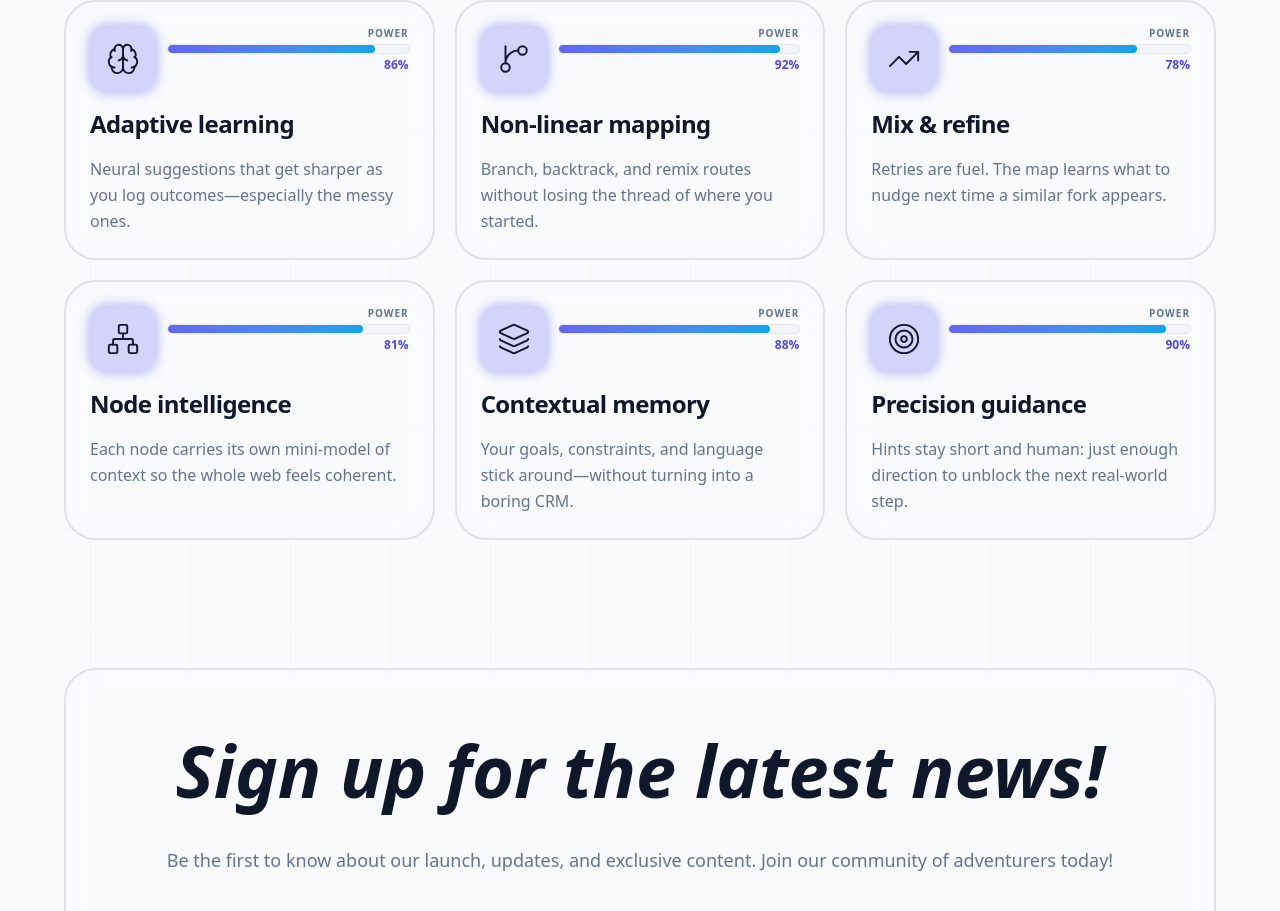
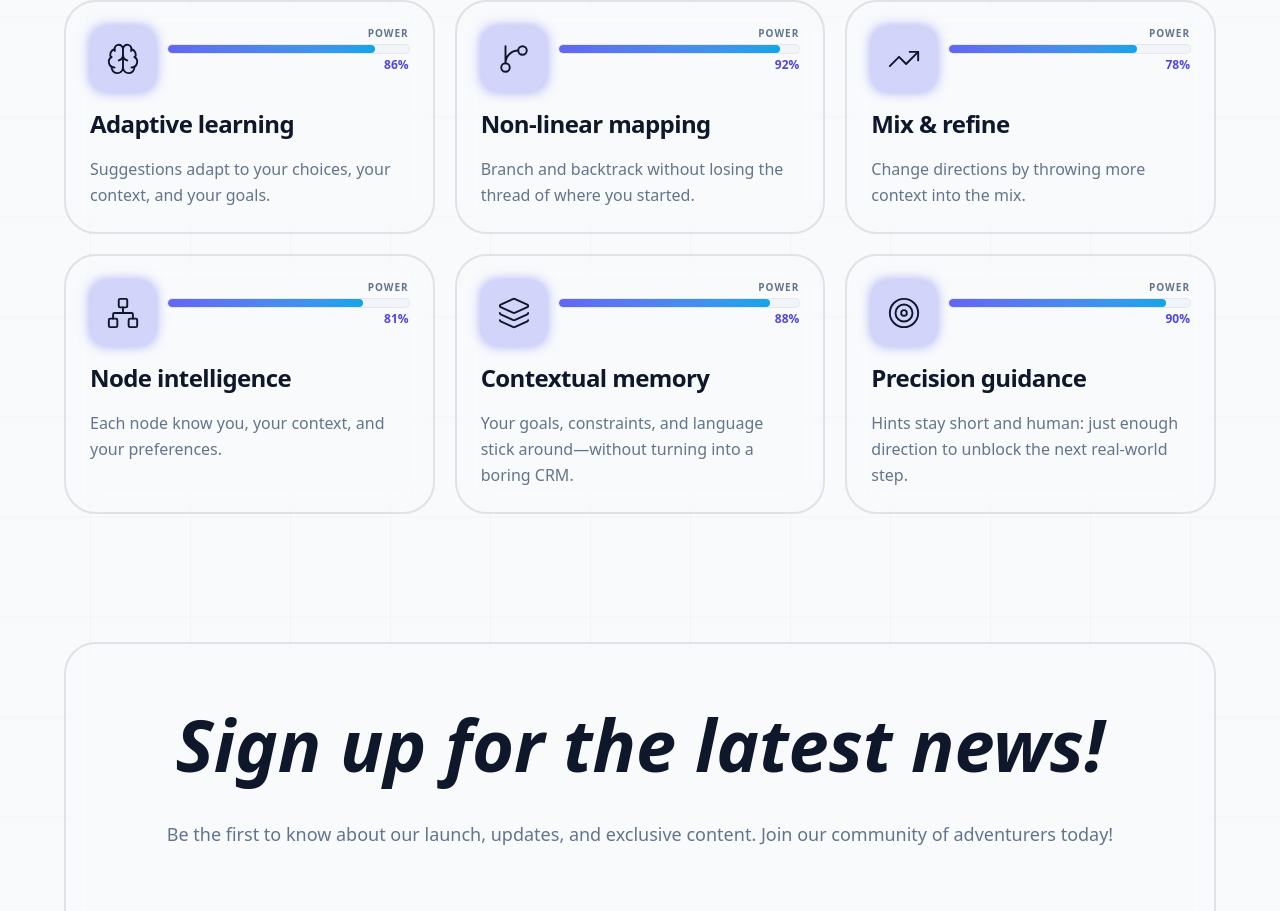
Before and after one commit to GioMarcolla/sure-x, a Next.js app: page / in a window 1280 px wide. Shown: the part 2713-3624 px from the top of the page. Built offline with nearby package versions, Linux system fonts and the light colour scheme; no server answers.

Commit message:
General improvements

```diff
--- a/src/components/SureNewsSignUp.tsx
+++ b/src/components/SureNewsSignUp.tsx
@@ -89,12 +89,13 @@ const SureNewsSignUp: FC<SureNewsSignUpProps> = ({
                         {status === 'loading' ? '...' : 'Sign Up NOW!'}
                     </button>
                 </form>
+
                 {status !== 'idle' && status !== 'loading' && (
                     <p
                         className={cn(
-                            'text-sm',
+                            'text-lg font-medium',
                             status === 'success'
-                                ? 'text-(--accent-min)'
+                                ? 'text-(--accent-mint)'
                                 : 'text-(--error)'
                         )}
                     >
--- a/src/components/home/SureFeatures.tsx
+++ b/src/components/home/SureFeatures.tsx
@@ -13,39 +13,37 @@ import {
 import { cn } from '@/lib/tailwind.utils';
 import SureLoadingCard from '../ui/SureLoadingCards';
 
-type CAPABILITY = {
+type FEATURE = {
     title: string;
     description: string;
     icon: LucideIcon;
     level: number; // 0-100
 };
 
-const CAPABILITIES: Array<CAPABILITY> = [
+const FEATURES: Array<FEATURE> = [
     {
         title: 'Adaptive learning',
         description:
-            'Neural suggestions that get sharper as you log outcomes—especially the messy ones.',
+            'Suggestions adapt to your choices, your context, and your goals.',
         icon: BrainIcon,
         level: 86,
     },
     {
         title: 'Non-linear mapping',
         description:
-            'Branch, backtrack, and remix routes without losing the thread of where you started.',
+            'Branch and backtrack without losing the thread of where you started.',
         icon: GitBranchIcon,
         level: 92,
     },
     {
         title: 'Mix & refine',
-        description:
-            'Retries are fuel. The map learns what to nudge next time a similar fork appears.',
+        description: 'Change directions by throwing more context into the mix.',
         icon: TrendingUpIcon,
         level: 78,
     },
     {
         title: 'Node intelligence',
-        description:
-            'Each node carries its own mini-model of context so the whole web feels coherent.',
+        description: 'Each node know you, your context, and your preferences.',
         icon: NetworkIcon,
         level: 81,
     },
@@ -75,7 +73,7 @@ const SureFeatures: FC<SureFeaturesProps> = ({
         <section
             id="features"
             className={cn(
-                'mt-16 pt-16 flex flex-col items-center justify-center gap-8',
+                'mt-16 flex flex-col items-center justify-center gap-8 pt-16',
                 className
             )}
             {...props}
@@ -85,12 +83,13 @@ const SureFeatures: FC<SureFeaturesProps> = ({
                 Intelligence that evolves
             </h2>
             <div className="grid w-full grid-cols-1 gap-5 md:grid-cols-2 xl:grid-cols-3">
-                {CAPABILITIES.map((c, i) => (
+                {FEATURES.map((feature, index) => (
                     <SureLoadingCard
-                        title={c.title}
-                        description={c.description}
-                        icon={c.icon}
-                        level={c.level}
+                        key={'feature-' + index}
+                        title={feature.title}
+                        description={feature.description}
+                        icon={feature.icon}
+                        level={feature.level}
                     />
                 ))}
             </div>
--- a/src/components/home/SureStep.tsx
+++ b/src/components/home/SureStep.tsx
@@ -22,8 +22,9 @@ const SureStep: FC<SureStepProps> = ({
     return (
         <div
             className={cn(
-                'flex flex-row gap-5 rounded-4xl border-2 border-(--border-color) p-5 backdrop-blur-lg',
+                'flex flex-row gap-5 rounded-4xl border-2 border-(--border-color) p-5 backdrop-blur-lg transition-all duration-300 ease-in-out',
                 'sm:gap-6 sm:p-6',
+                'hover:-translate-y-1 hover:shadow-[0_0_50px_color-mix(in_srgb,var(--accent-warm)_40%,transparent)]',
                 className
             )}
             {...props}
--- a/src/components/ui/SureLoadingCards.tsx
+++ b/src/components/ui/SureLoadingCards.tsx
@@ -21,7 +21,8 @@ const SureLoadingCard: FC<SureLoadingCardProps> = ({
     return (
         <div
             className={cn(
-                'relative flex flex-col gap-4 rounded-4xl border-2 border-(--border-color) p-6 backdrop-blur-lg',
+                'relative flex flex-col gap-4 rounded-4xl border-2 border-(--border-color) p-6 backdrop-blur-lg transition-all duration-300 ease-in-out',
+                'hover:-translate-y-1 hover:shadow-[0_0_50px_color-mix(in_srgb,var(--accent-contrast)_40%,transparent)]',
                 className
             )}
             {...props}
```
